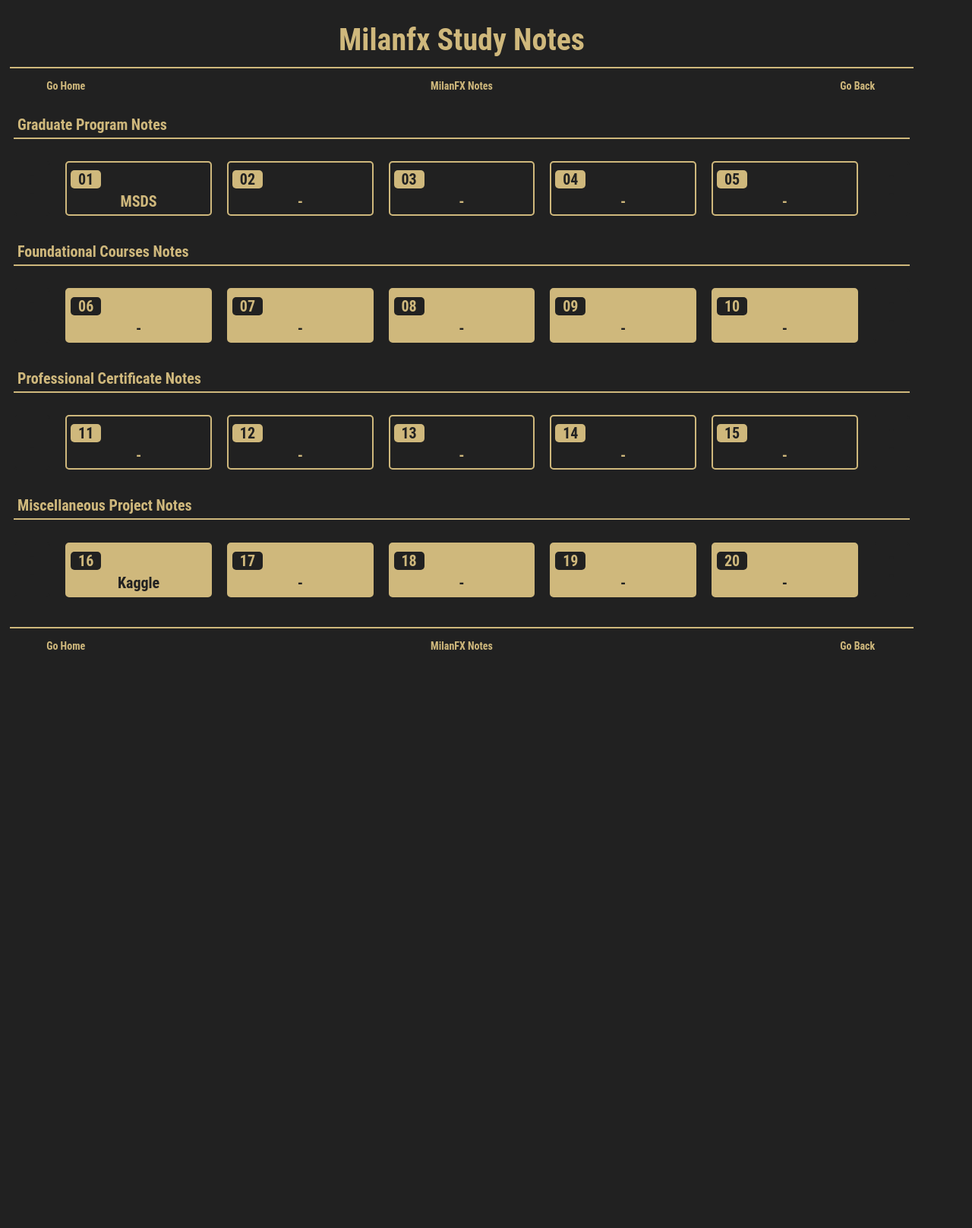
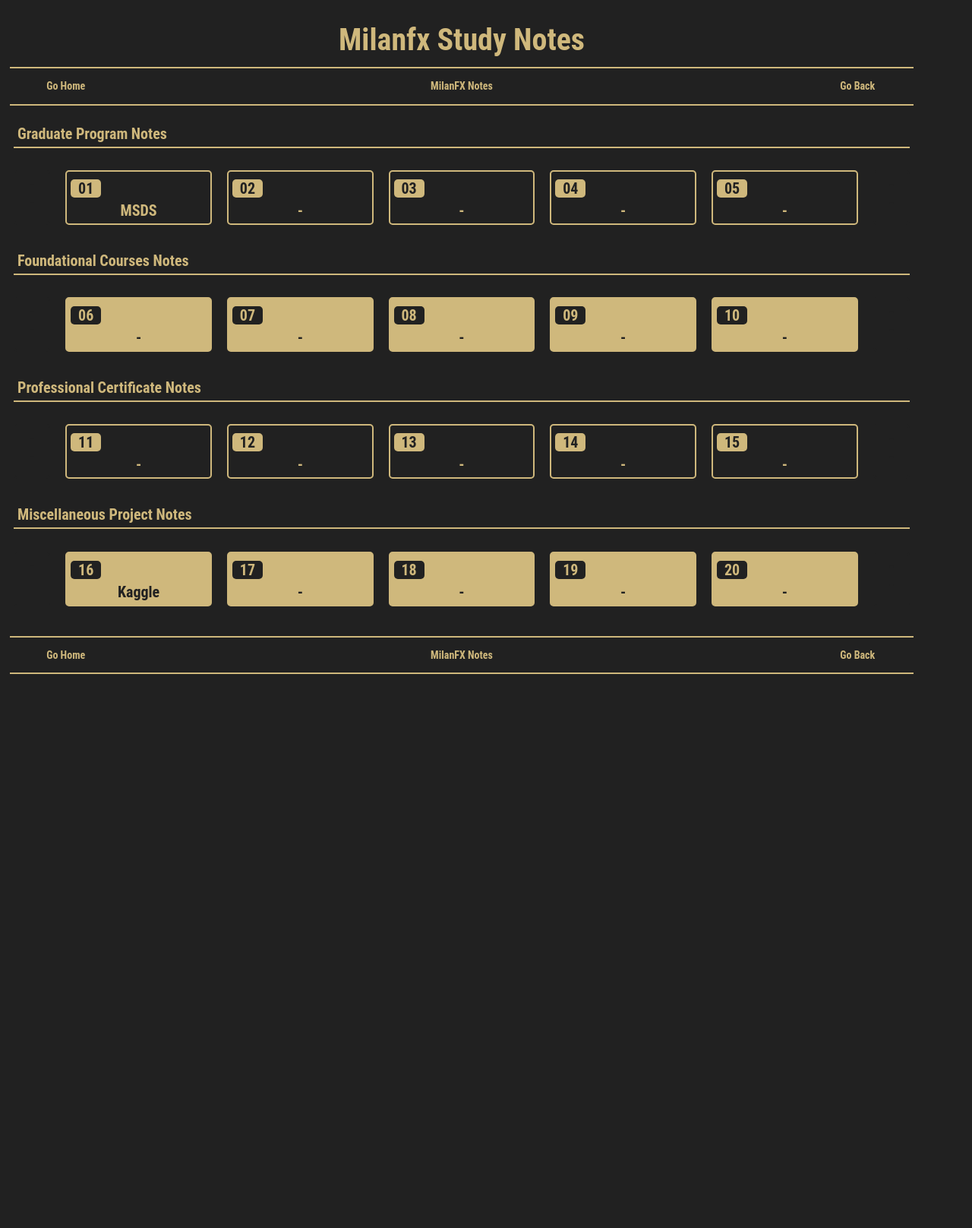
Before and after one commit to milanfx/milanfx.github.io, a Jekyll site: the page built from index.md, in a window 1280 px wide. Shown: the whole page at 76% size. Built offline with Jekyll 4.4.1, drawn with Linux system fonts in a browser that asks for light colours.

Commit message:
Update page.html

```diff
--- a/_layouts/page.html
+++ b/_layouts/page.html
@@ -171,6 +171,10 @@
       <a class="btn">MilanFX Notes</a>
       <a href="javascript:history.back()" class="btn">Go Back</a>
     </div>
+    <div class="row">
+      <div class="btn line">
+      </div>
+    </div>
     <div>
       {{ content }}
     </div>
@@ -184,6 +188,10 @@
       <a class="btn">MilanFX Notes</a>
       <a href="javascript:history.back()" class="btn">Go Back</a>
     </div>
+    <div class="row">
+      <div class="btn line">
+      </div>
+    </div>
   </div>
 </body>
 </html>
```
